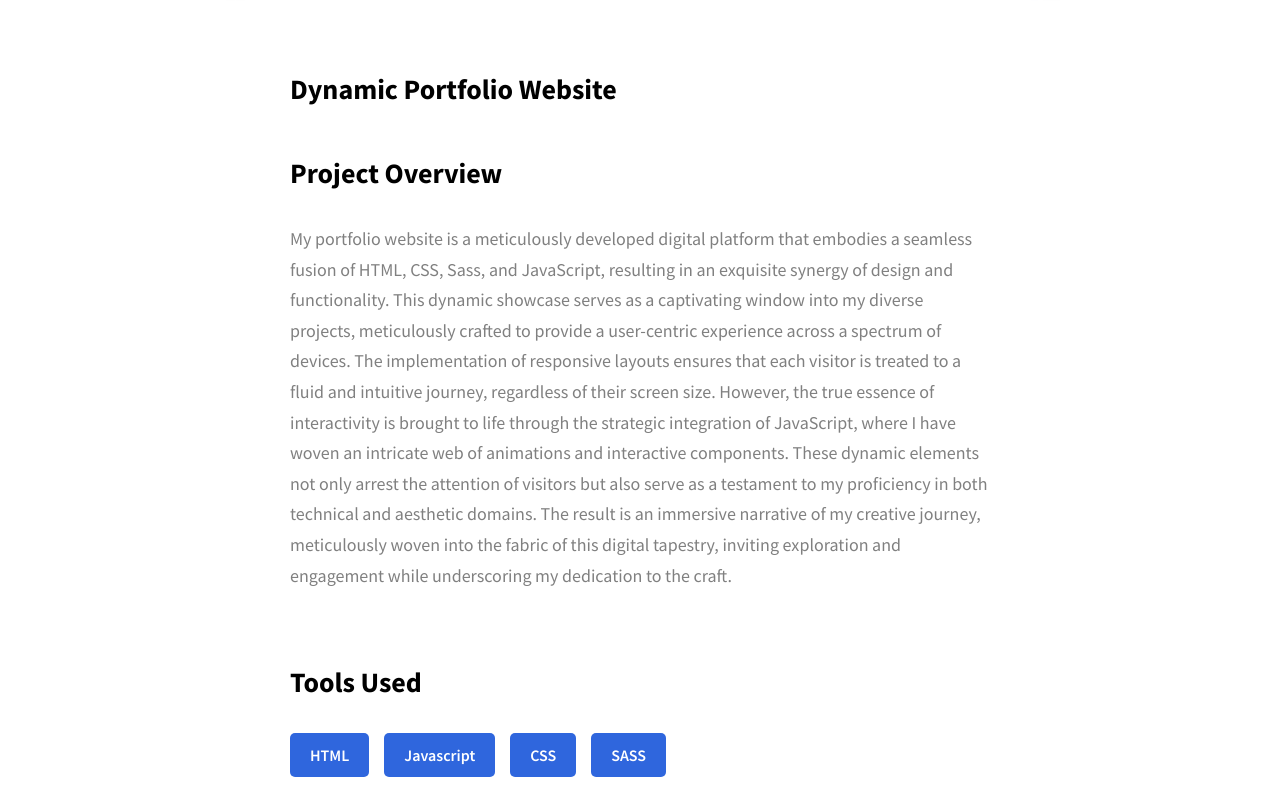
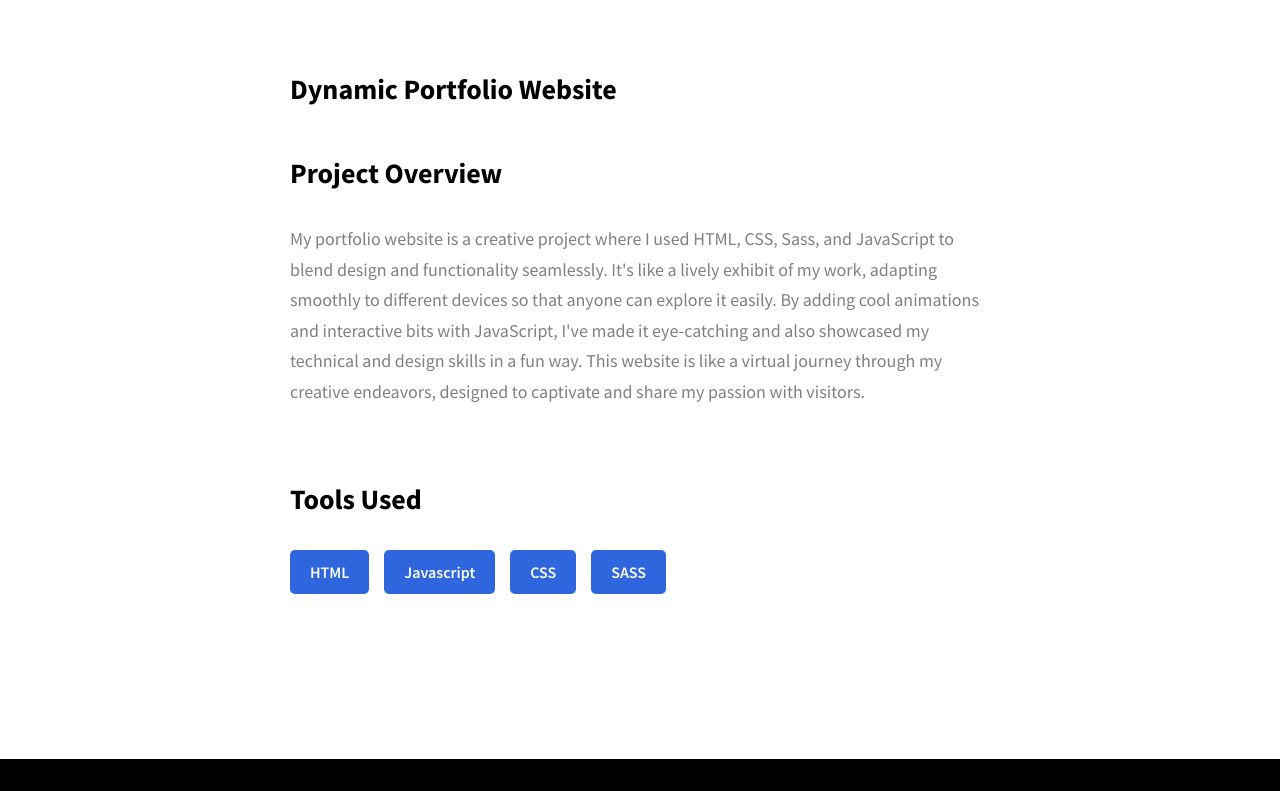
Before and after one commit to WeinartAlcantara/WeinartAlcantara.github.io, a website: page project-4.html in a window 1280 px wide. Shown: the part 582-1373 px from the top of the page. Drawn offline with Linux system fonts and the light colour scheme.

Commit message:
Update project-4.html

```diff
--- a/project-4.html
+++ b/project-4.html
@@ -73,7 +73,7 @@
             <div class="project-details__desc">
               <h3 class="project-details__content-title">Dynamic Portfolio Website <br> <br> Project Overview</h3>
               <p class="project-details__desc-para">
-                My portfolio website is a meticulously developed digital platform that embodies a seamless fusion of HTML, CSS, Sass, and JavaScript, resulting in an exquisite synergy of design and functionality. This dynamic showcase serves as a captivating window into my diverse projects, meticulously crafted to provide a user-centric experience across a spectrum of devices. The implementation of responsive layouts ensures that each visitor is treated to a fluid and intuitive journey, regardless of their screen size. However, the true essence of interactivity is brought to life through the strategic integration of JavaScript, where I have woven an intricate web of animations and interactive components. These dynamic elements not only arrest the attention of visitors but also serve as a testament to my proficiency in both technical and aesthetic domains. The result is an immersive narrative of my creative journey, meticulously woven into the fabric of this digital tapestry, inviting exploration and engagement while underscoring my dedication to the craft.
+                My portfolio website is a creative project where I used HTML, CSS, Sass, and JavaScript to blend design and functionality seamlessly. It's like a lively exhibit of my work, adapting smoothly to different devices so that anyone can explore it easily. By adding cool animations and interactive bits with JavaScript, I've made it eye-catching and also showcased my technical and design skills in a fun way. This website is like a virtual journey through my creative endeavors, designed to captivate and share my passion with visitors.
               </p>
             </div>
             <div class="project-details__tools-used">
```
